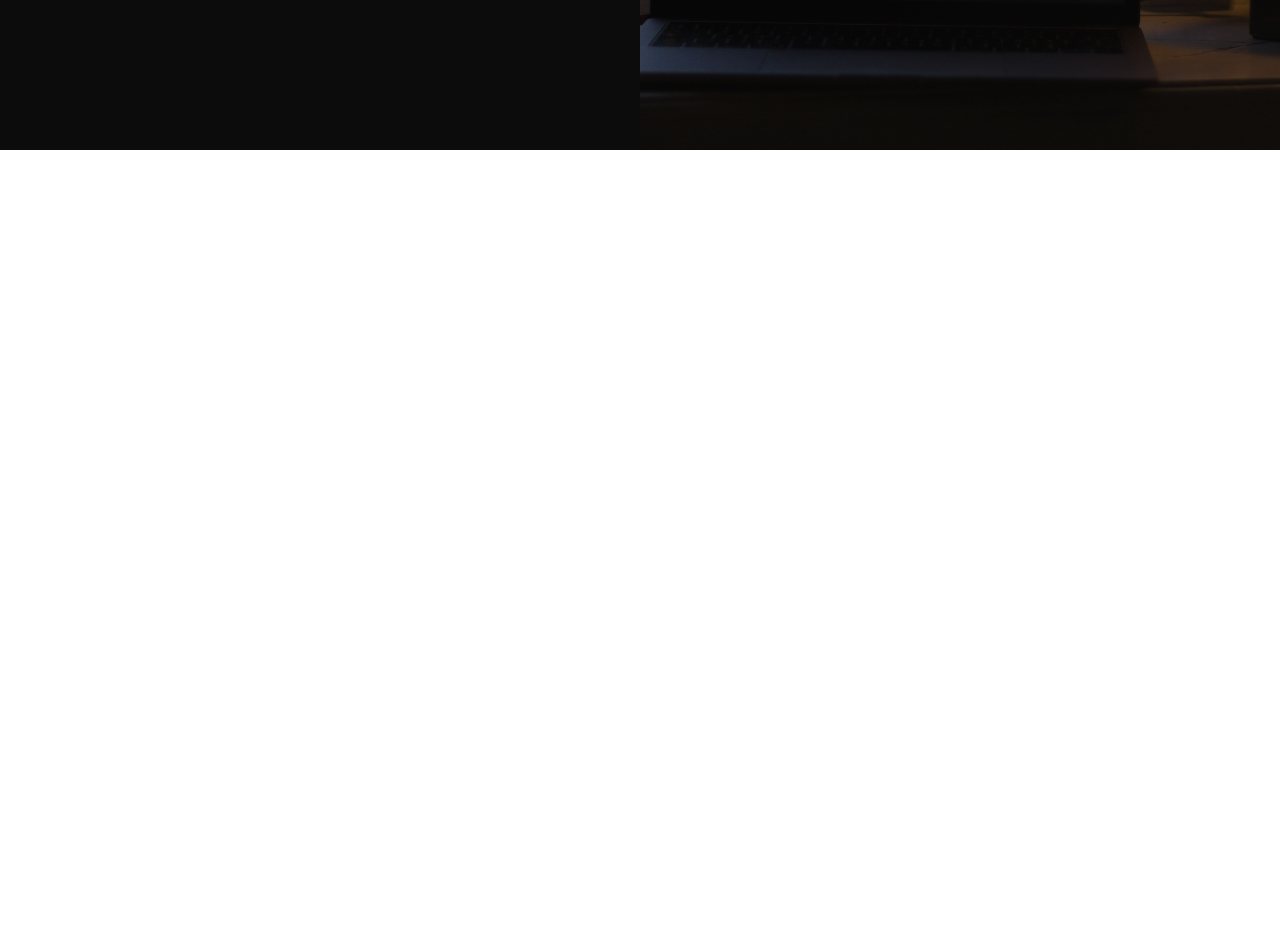
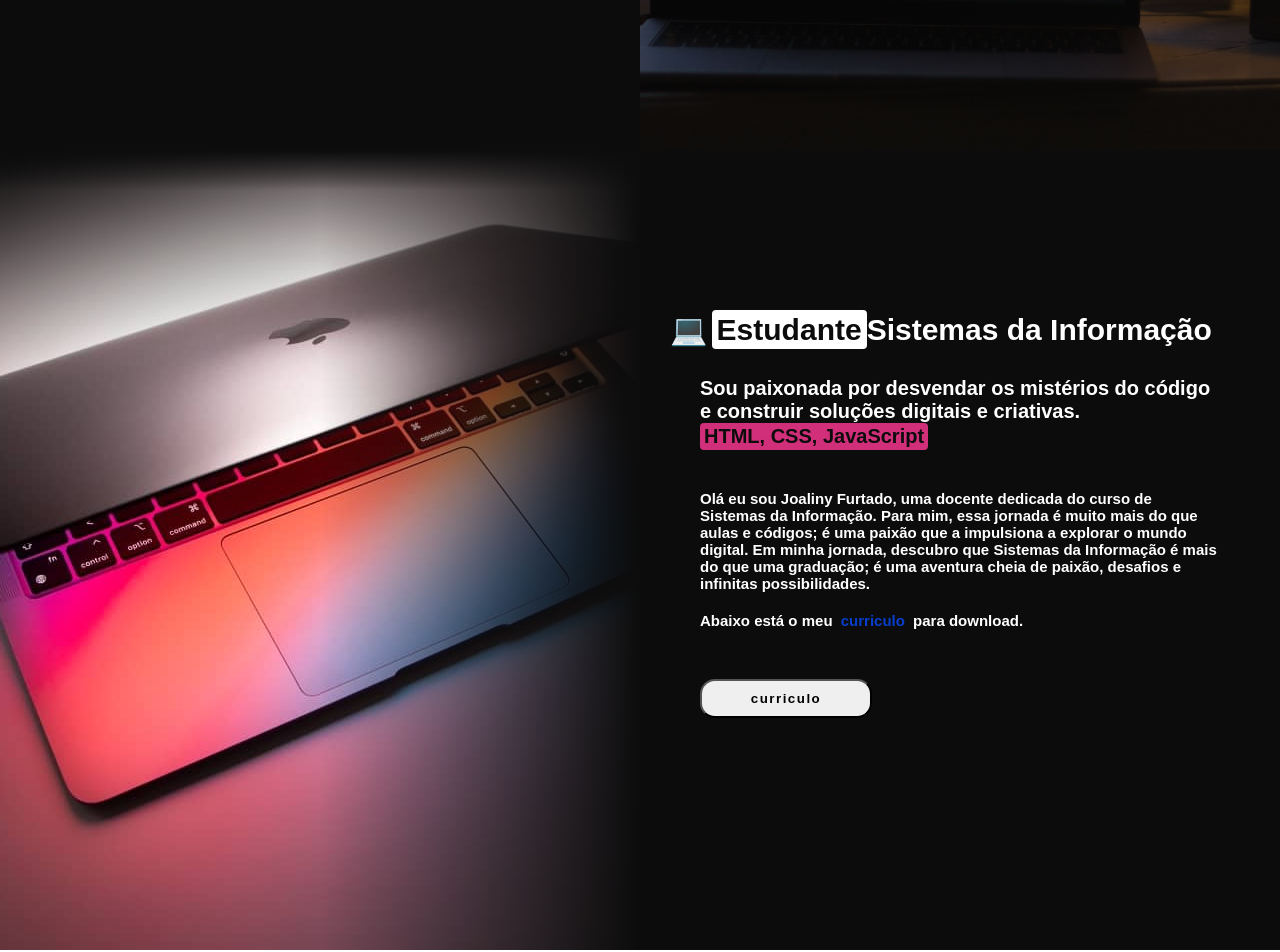
Before and after one commit to joaliny/Portifolio2, a plain HTML site: page index.html in a window 1280 px wide. Shown: the part 650-1602 px from the top of the page. Before the commit the page ends 800 px from the top, so only its background shows below. Drawn offline with Linux system fonts and the light colour scheme.

Commit message:
atualização

```diff
--- a/estilo.css
+++ b/estilo.css
@@ -184,12 +184,13 @@ body{
     display: flex;
     justify-content: center;
     align-items: center;
-    padding: 14px;
+    padding: 20px;
     margin: 20px 15px;
+
     background:
-     radial-gradient((rgba 0,0,0,0.15) 60%, transparent 0),
-     radial-gradient( (#0c0c0c) 68%,  transparent 0),
-     linear-gradient( to top right, #ffa500 0%, #d12f7a 100%);
+     radial-gradient((rgba 0, 0, 0, 0.15) 60%, transparent 0),
+     radial-gradient(#0c0c0c 68%, transparent 0),
+     linear-gradient(to top right, #ffa500 0%, #d12f7a 100% );
 }
 
 .profile-photo{
@@ -198,9 +199,128 @@ body{
 }
 
 
-.links img{
+.links a img{
     width: 30px;
     height: 30px;
+    margin: 10px;
+    filter: brightness(0.8);
+    border-radius: 30%;
+    transition: all .3s ease;
+}
+.links a img:hover{
+    filter: brightness(0.5);
+    transform: scale(1.15);
+}
+
+#about{
+    height: 100vh;
+    width: 100%;
+    background: var(--color-black);
+    display: flex;
+    color: var(--color-white);
+}
+
+.background-about{
+    width: 50%;
+    height: 100%;
+    display: flex;
+    justify-content: center;
+    align-items: center;
+}
+
+.img-wrapper{
+    height: 100%;
+    width: 100%;
+    position: relative;
+}
+
+.img-wrapper::after{
+    content: "";
+    position: absolute;
+    top: 0;
+    left: 0;
+    height: 100%;
+    width: 100%;
+
+    background:
+      linear-gradient(0turn, transparent 95%, var(--color-black)),
+      linear-gradient(.25turn, transparent 50%, var(--color-black)),
+      linear-gradient(.96turn, transparent 75%, var(--color-black));
+}
+
+.img-wrapper img{
+    height: 100%;
+    width: 100%;
+    object-fit: cover;
+}
+
+.box-about{
+    display: flex;
+    justify-content: center;
+    flex-direction: column;
+    width: 50%;
+    padding: 3rem;
+}
+
+.section-subtitle h2 p{
+    display: inline-block;
+    font-size: 3rem;
+}
+
+.section-subtitle h2 p:nth-child(2) span{
+    padding: 3px 5px;
+    border-radius: 4px;
+    color: var(--color-black);
+    background: var(--color-white);
+}
+
+.box-about h3{
+    margin: 3rem;
+    font-size: 2rem;
+}
+
+.box-about h3 p{
+    display:inline-block;
+    padding: 2px 4px;
+    border-radius: 4px;
+    color: var(--color-black);
+    background: var(--color-pink);
+    width:fit-content ;
+}
+.box-about h4 {
+    margin: 1rem 3rem;
+    font-size: 1.5rem;
+}
+
+.box-about h4 p{
+    display: inline;
+    padding: 2px 4px;
+    color: var(--color-blue);
+    font-size: bold ;
+    font-weight: 1.75rem;
+}
+
+.button-cta {
+    display: flex;
+    max-width: 190px;
+    margin: 4rem 3rem;
+}
+.button-cta button{
+    display: inline-block;
+    width: 100%;
+    max-width: 172px;
+    padding: 10px;
+    margin-bottom: 3rem;
+    font-family: 'poppins', sans-serif;
+    font-weight: 700;
+    letter-spacing: .15rem;
+    border-radius: 15px;
+    cursor: pointer;
+}
+
+.button-cta button:hover{
+    filter: brightness(.8);
+    transition: all .3s ease;
 }
 
 @keyframes written_text{
--- a/index.html
+++ b/index.html
@@ -54,12 +54,54 @@
     </div>
 
     <div class="links">
-        <img src="./img.svg/GitHub-Mark-ea2971cee799.png" alt="git">
-        <img src="./img.svg/png-clipart-computer-icons-linkedin-symbol-miscellaneous-angle-thumbnail.png" alt="linkedin">
-        <img src="./img.svg/new-Instagram-logo-white-glyph-900x900.png" alt="instagram">
-    </div>
-</div>
+        <a href="https://github.com/joaliny" target="_blank">
+           <img src="./img.svg/GitHub-Mark-ea2971cee799.png" alt="git">
+        </a>
+        <a href="https://www.linkedin.com/feed/" target="_blank">
+            <img src="./img.svg/png-clipart-computer-icons-linkedin-symbol-miscellaneous-angle-thumbnail.png" alt="linkedin">
+        </a>
+        <a href="https://www.instagram.com/" target="_blank">
+            <img src="./img.svg/new-Instagram-logo-white-glyph-900x900.png" alt="instagram">
+        </div>
+        </a>
+ </div>
 
+   </section>
+
+   <section id="about">
+     <div class="background-about">
+        <div class="img-wrapper">
+            <img src="./foto/MacBook.jpg" alt="img2-macbook">
+        </div>
+     </div>
+
+       <div class="box-about">
+         <div class="section-subtitle">
+            <h2>
+                <p>💻</p>
+                <p><span>Estudante</span>Sistemas da Informação</p>
+            </h2>
+         </div>
+          <h3>
+            Sou paixonada por desvendar os mistérios do código e construir soluções digitais e criativas.
+            <p>HTML, CSS, JavaScript</p>
+          </h3>
+
+          <h4>
+            Olá eu sou Joaliny Furtado, uma docente dedicada do curso de Sistemas da Informação.
+            Para mim, essa jornada é muito mais do que aulas e códigos; é uma paixão que
+            a impulsiona a explorar o mundo digital. Em minha jornada, descubro que
+            Sistemas da Informação é mais do que uma graduação; é uma aventura cheia de paixão,
+            desafios e infinitas possibilidades.
+          </h4>
+
+           <h4>
+            Abaixo está o meu <p>curriculo</p> para download.
+           </h4>
+           <div class="button-cta">
+              <button>curriculo</button>
+           </div>
+       </div>
    </section>
 </body>
 </html>
```
